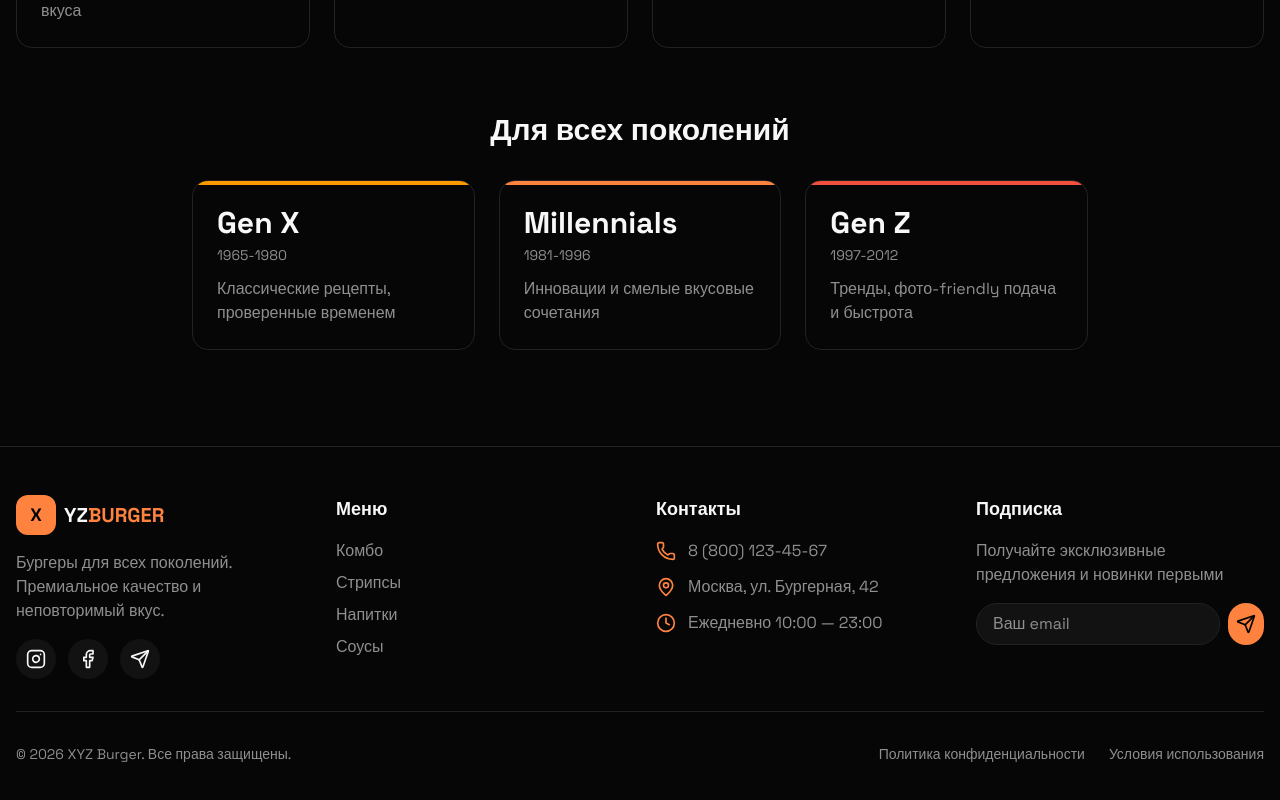
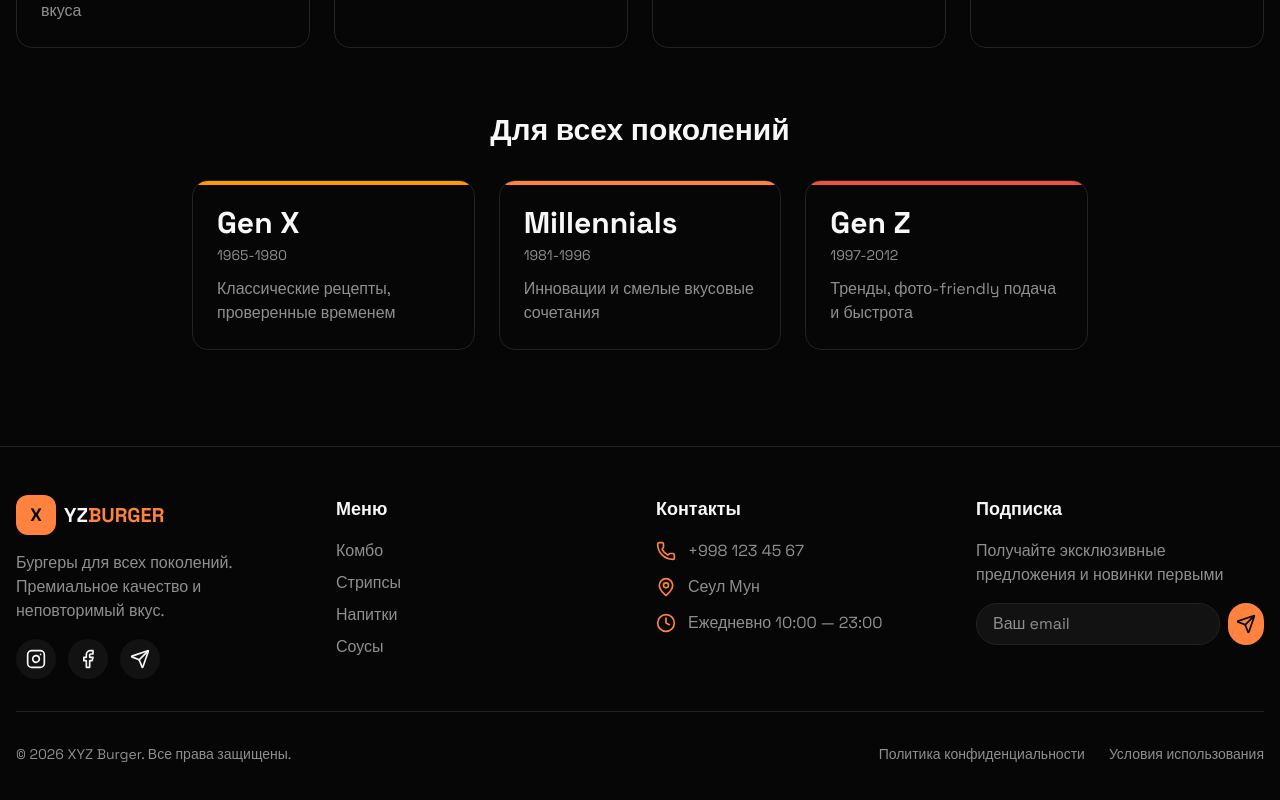
Before and after one commit to Murodbek2004/xyzburger, a Next.js app: page / in a window 1280 px wide. Shown: the part 3718-4518 px from the top of the page. Built offline with nearby package versions, Linux system fonts and the light colour scheme.

Commit message:
Update footer.tsx

```diff
--- a/components/footer.tsx
+++ b/components/footer.tsx
@@ -65,11 +65,11 @@ export function Footer() {
             <ul className="space-y-3">
               <li className="flex items-center gap-3 text-muted-foreground">
                 <Phone className="w-5 h-5 text-primary" />
-                <span>8 (800) 123-45-67</span>
+                <span>+998 123 45 67</span>
               </li>
               <li className="flex items-center gap-3 text-muted-foreground">
                 <MapPin className="w-5 h-5 text-primary" />
-                <span>Москва, ул. Бургерная, 42</span>
+                <span>Сеул Мун</span>
               </li>
               <li className="flex items-center gap-3 text-muted-foreground">
                 <Clock className="w-5 h-5 text-primary" />
```
